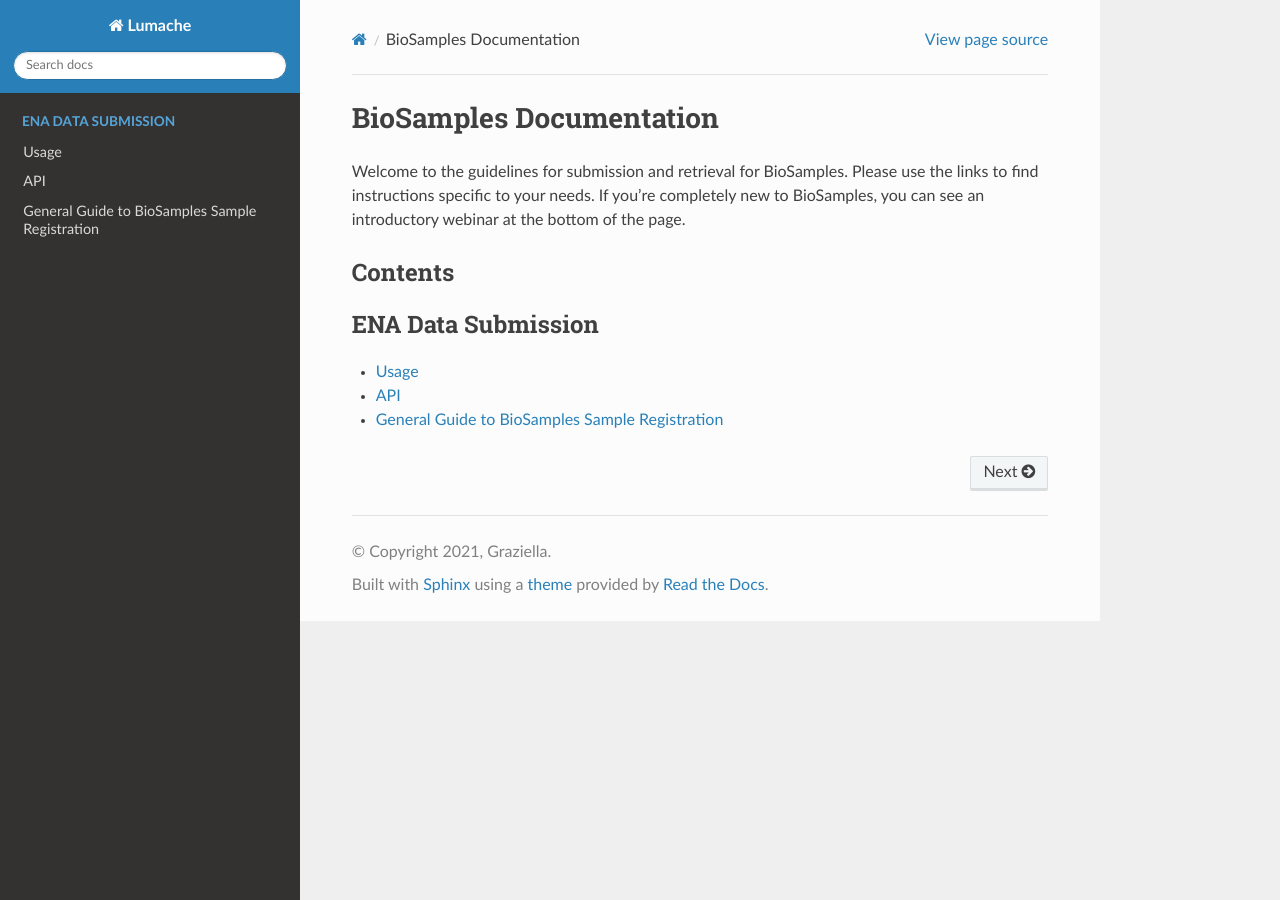
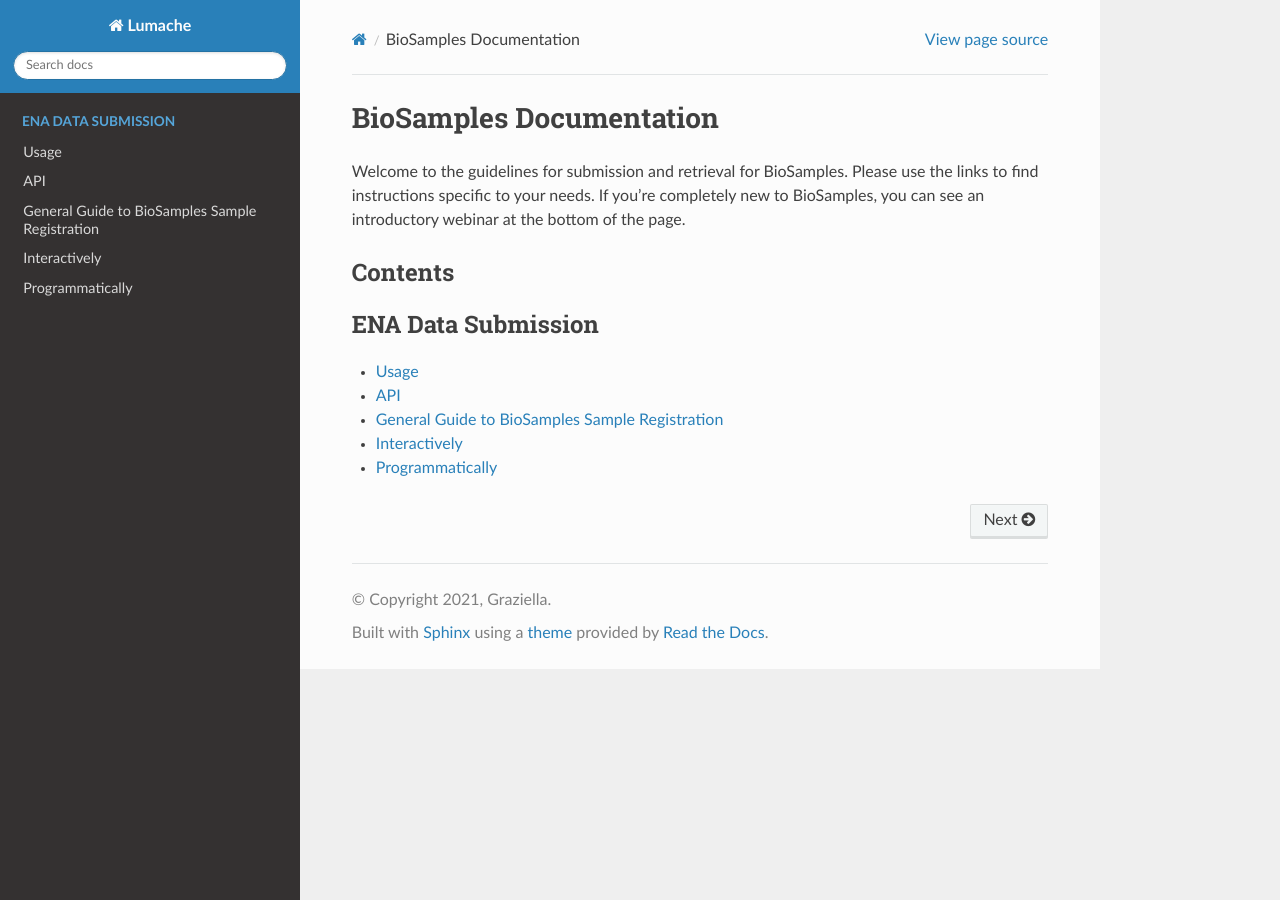
Before and after one commit to Wkt8/rtd-tutorial, a Sphinx documentation site: the page built from docs/source/index.rst, in a window 1280 px wide. Built offline with Sphinx 7.4.7 and the Read the Docs theme 3.1.0, drawn with Linux system fonts in a browser that asks for light colours.

```diff
--- a/docs/source/index.rst
+++ b/docs/source/index.rst
@@ -16,4 +16,4 @@ Contents
     api
     submit/general-guide
     submit/interactively
-    submit/programatically
+    submit/programmatically
--- a/docs/source/submit/general-guide/accession-numbers.rst
+++ b/docs/source/submit/general-guide/accession-numbers.rst
@@ -0,0 +1,2 @@
+BioSamples Accession Numbers
+============================
--- a/docs/source/submit/general-guide/metadata-model.rst
+++ b/docs/source/submit/general-guide/metadata-model.rst
@@ -0,0 +1,2 @@
+BioSamples Metadata Model
+=========================
--- a/docs/source/submit/general-guide/registration.rst
+++ b/docs/source/submit/general-guide/registration.rst
@@ -0,0 +1,2 @@
+Registering a Webin Submission Account
+======================================
--- a/docs/source/submit/interactively.rst
+++ b/docs/source/submit/interactively.rst
@@ -0,0 +1,2 @@
+Interactively
+==============
--- /dev/null
+++ b/docs/source/submit/programmatically.rst
@@ -0,0 +1,2 @@
+Programmatically
+=================
```
Also changed, not shown: docs/source/submit/programatically.rst (deleted).
